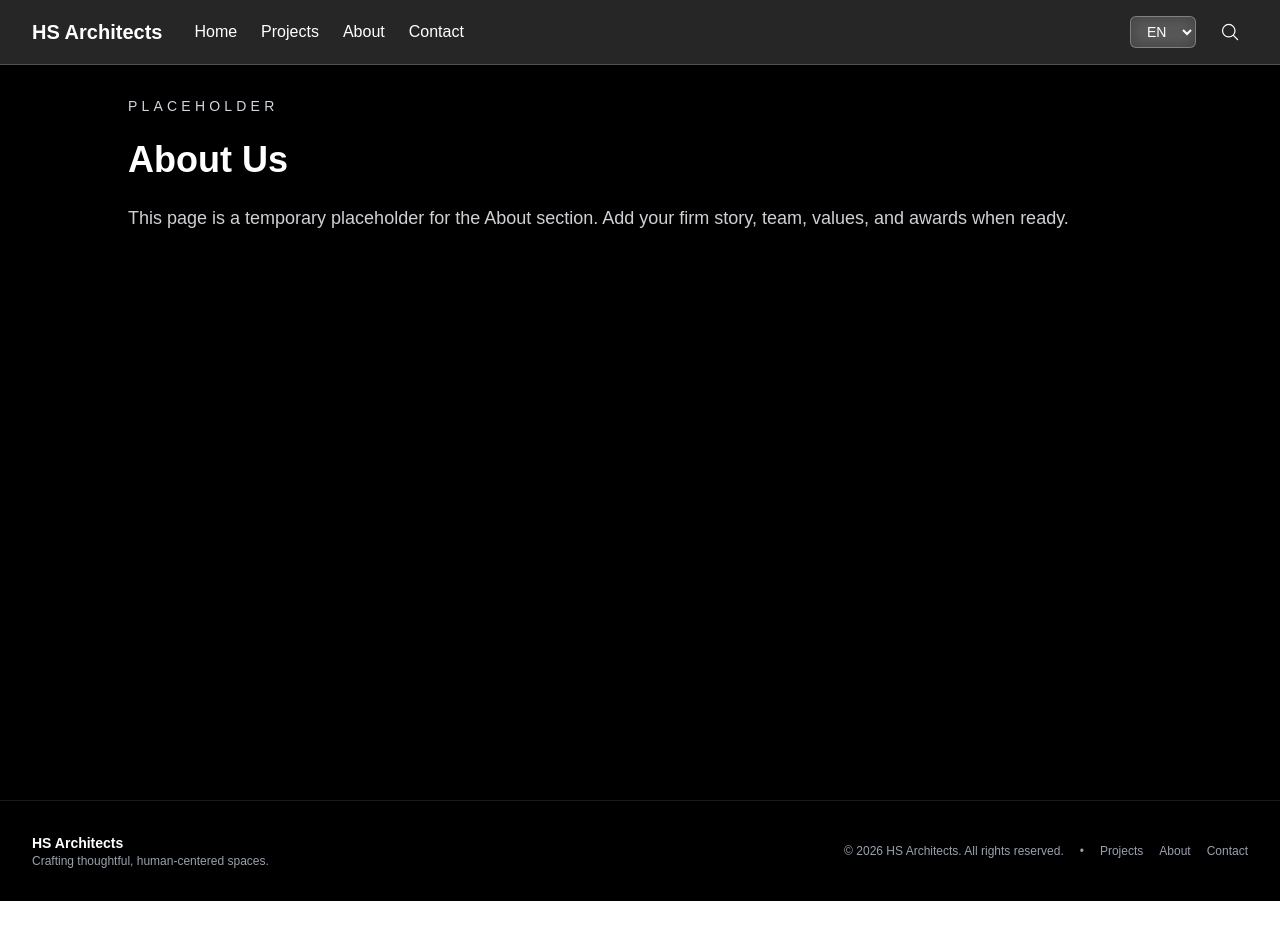
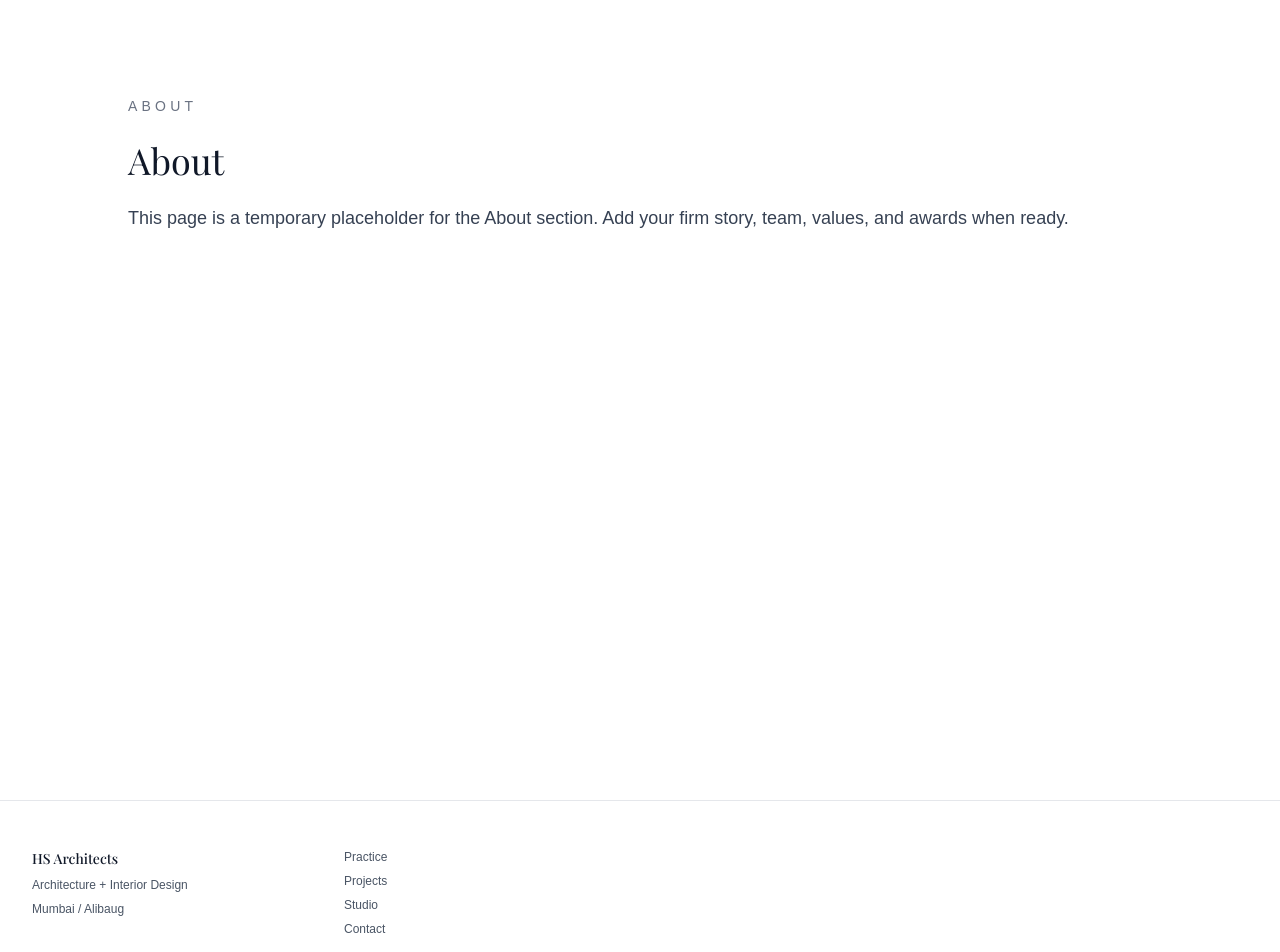
Before and after one commit to lisbangonsalves/hs-architects, a Next.js app: page /about in a window 1280 px wide. Shown: the top 952 px of the page. Before the commit the page ends 901 px from the top, so only its background shows below. Built offline with nearby package versions, Linux system fonts and the light colour scheme.

Commit message:
home page version 1

```diff
--- a/app/about/page.js
+++ b/app/about/page.js
@@ -8,13 +8,13 @@ export default function AboutPage() {
   return (
     <>
       <Navbar />
-      <main className="min-h-screen bg-black text-white pt-24 px-6 lg:px-12">
+      <main className="min-h-screen bg-white text-gray-900 pt-24 px-6 lg:px-12">
       <div className="max-w-5xl mx-auto space-y-6">
-        <p className="uppercase tracking-[0.3em] text-sm text-gray-300">
-          Placeholder
+        <p className="uppercase tracking-[0.3em] text-sm text-gray-500">
+          About
         </p>
-        <h1 className="text-4xl font-bold">About Us</h1>
-        <p className="text-lg text-gray-200/90">
+        <h1 className="text-4xl font-serif">About</h1>
+        <p className="text-lg text-gray-700">
           This page is a temporary placeholder for the About section.
           Add your firm story, team, values, and awards when ready.
         </p>
--- a/app/components/Footer.js
+++ b/app/components/Footer.js
@@ -1,29 +1,60 @@
 "use client";
+
+import Link from "next/link";
 
 export default function Footer() {
   const year = new Date().getFullYear();
 
   return (
-    <footer className="border-t border-white/10 bg-black/90 text-gray-300">
-      <div className="max-w-7xl mx-auto px-4 sm:px-6 lg:px-8 py-8 flex flex-col md:flex-row items-center justify-between gap-4">
-        <div className="text-sm">
-          <p className="font-semibold text-white">HS Architects</p>
-          <p className="text-gray-400 text-xs">
-            Crafting thoughtful, human-centered spaces.
+    <footer className="bg-white border-t border-gray-200 text-gray-700">
+      <div className="max-w-7xl mx-auto px-4 sm:px-6 lg:px-8 py-12">
+        <div className="grid grid-cols-1 md:grid-cols-2 lg:grid-cols-4 gap-8 mb-8">
+          {/* Studio Info */}
+          <div className="space-y-2">
+            <p
+              className="text-sm font-medium text-gray-900"
+              style={{ fontFamily: "var(--font-serif), serif" }}
+            >
+              HS Architects
+            </p>
+            <p className="text-xs text-gray-600">Architecture + Interior Design</p>
+            <p className="text-xs text-gray-600">Mumbai / Alibaug</p>
+          </div>
+
+          {/* Navigation Links */}
+          <div className="space-y-2">
+            <Link
+              href="/practice"
+              className="block text-xs text-gray-600 hover:text-gray-900 transition-colors"
+            >
+              Practice
+            </Link>
+            <Link
+              href="/projects"
+              className="block text-xs text-gray-600 hover:text-gray-900 transition-colors"
+            >
+              Projects
+            </Link>
+            <Link
+              href="/studio"
+              className="block text-xs text-gray-600 hover:text-gray-900 transition-colors"
+            >
+              Studio
+            </Link>
+            <Link
+              href="/contact"
+              className="block text-xs text-gray-600 hover:text-gray-900 transition-colors"
+            >
+              Contact
+            </Link>
+          </div>
+        </div>
+
+        {/* Copyright */}
+        <div className="pt-8 border-t border-gray-200">
+          <p className="text-xs text-gray-500">
+            © {year} HS Architects. All rights reserved.
           </p>
-        </div>
-        <div className="flex flex-wrap items-center gap-4 text-xs text-gray-400">
-          <span>© {year} HS Architects. All rights reserved.</span>
-          <span className="hidden md:inline">•</span>
-          <a href="/projects" className="hover:text-white transition-colors">
-            Projects
-          </a>
-          <a href="/about" className="hover:text-white transition-colors">
-            About
-          </a>
-          <a href="/contact" className="hover:text-white transition-colors">
-            Contact
-          </a>
         </div>
       </div>
     </footer>
--- a/app/components/Navbar.js
+++ b/app/components/Navbar.js
@@ -1,174 +1,96 @@
 "use client";
 
 import Link from "next/link";
-import { useState } from "react";
+import { useState, useEffect } from "react";
+import { usePathname } from "next/navigation";
 
 export default function Navbar() {
-  const [hoveredItem, setHoveredItem] = useState(null);
+  const [isScrolled, setIsScrolled] = useState(false);
+  const [isMobileMenuOpen, setIsMobileMenuOpen] = useState(false);
+  const pathname = usePathname();
 
-  const menuItems = {
-    projects: [
-      { label: "Residential", href: "/projects/residential" },
-      { label: "Commercial", href: "/projects/commercial" },
-      { label: "Industrial", href: "/projects/industrial" },
-      { label: "Hospitality", href: "/projects/hospitality" },
-      { label: "Healthcare", href: "/projects/healthcare" },
-      { label: "Educational", href: "/projects/educational" },
-      { label: "Mixed Use", href: "/projects/mixed-use" },
-      { label: "Cultural", href: "/projects/cultural" },
-      { label: "All Projects", href: "/projects" },
-    ],
-    about: [
-      { label: "Our Story", href: "/about/story" },
-      { label: "Team", href: "/about/team" },
-      { label: "Awards", href: "/about/awards" },
-      { label: "Careers", href: "/about/careers" },
-      { label: "Press", href: "/about/press" },
-      { label: "Sustainability", href: "/about/sustainability" },
-    ],
-    contact: [
-      { label: "Office Locations", href: "/contact/locations" },
-      { label: "Email Us", href: "/contact/email" },
-      { label: "Phone", href: "/contact/phone" },
-      { label: "Request Quote", href: "/contact/quote" },
-      { label: "Newsletter", href: "/contact/newsletter" },
-    ],
+  useEffect(() => {
+    const handleScroll = () => {
+      setIsScrolled(window.scrollY > 20);
     };
 
-  const getColumns = (items) => {
-    const itemsPerColumn = Math.ceil(items.length / 3);
-    return [
-      items.slice(0, itemsPerColumn),
-      items.slice(itemsPerColumn, itemsPerColumn * 2),
-      items.slice(itemsPerColumn * 2),
+    // Check initial scroll position
+    handleScroll();
+
+    window.addEventListener("scroll", handleScroll);
+    return () => window.removeEventListener("scroll", handleScroll);
+  }, []);
+
+  const menuItems = [
+    { label: "Practice", href: "/practice" },
+    { label: "Projects", href: "/projects" },
+    { label: "Studio", href: "/studio" },
+    { label: "Contact", href: "/contact" },
   ];
+
+  const getLinkClassName = (isActive) => {
+    const baseClasses = "text-sm tracking-wider transition-opacity hover:opacity-60";
+    if (!isScrolled) {
+      return `${baseClasses} text-white ${isActive ? "opacity-100" : "opacity-90"}`;
+    } else {
+      return `${baseClasses} ${isActive ? "text-gray-900 opacity-100" : "text-gray-700 opacity-90"}`;
+    }
   };
 
   return (
     <>
-      <nav className="fixed top-0 left-0 w-full z-50 backdrop-blur-md bg-white/15 border-b border-white/20 text-white">
+      <nav
+        className={`fixed top-0 left-0 w-full z-50 transition-all duration-300 ${
+          isScrolled
+            ? "bg-[#fafafa] border-b border-gray-200"
+            : "bg-transparent border-b border-transparent"
+        }`}
+      >
         <div className="max-w-7xl mx-auto px-4 sm:px-6 lg:px-8">
-          <div className="flex justify-between items-center h-16">
-            {/* Left side: Logo + Navigation links */}
-            <div className="flex items-center space-x-8">
-              <Link href="/" className="text-xl font-semibold text-white hover:text-gray-200 transition">
+          <div className="flex justify-between items-center py-4 sm:py-6">
+            {/* Logo - Serif font */}
+            <Link
+              href="/"
+              className={`text-lg sm:text-xl hover:opacity-70 transition-opacity ${
+                isScrolled ? "text-gray-800" : "text-white"
+              }`}
+              style={{ fontFamily: "var(--font-serif), serif" }}
+              onClick={() => setIsMobileMenuOpen(false)}
+            >
               HS Architects
             </Link>
-              <div className="flex items-center space-x-6">
+
+            {/* Desktop Navigation links - Hidden on mobile */}
+            <div className="hidden md:flex items-center space-x-6 lg:space-x-8">
+              {menuItems.map((item) => {
+                const isActive = pathname === item.href;
+                return (
                   <Link
-                  href="/"
-                  className="text-white hover:text-gray-200 transition-colors"
+                    key={item.href}
+                    href={item.href}
+                    className={getLinkClassName(isActive)}
+                    style={{ fontFamily: "system-ui, -apple-system, sans-serif" }}
                   >
-                  Home
+                    {item.label}
                   </Link>
-
-                {/* Projects Dropdown */}
-                <div
-                  className="relative"
-                  onMouseEnter={() => setHoveredItem("projects")}
-                  onMouseLeave={() => setHoveredItem(null)}
-                >
-                  <Link
-                    href="/projects"
-                    className="text-white hover:text-gray-200 transition-colors flex items-center relative"
-                  >
-                    Projects
-                    {hoveredItem === "projects" && (
-                      <span className="absolute bottom-0 left-0 w-full h-0.5 bg-white"></span>
-                    )}
-                  </Link>
+                );
+              })}
             </div>
 
-                {/* About Dropdown */}
-                <div
-                  className="relative"
-                  onMouseEnter={() => setHoveredItem("about")}
-                  onMouseLeave={() => setHoveredItem(null)}
+            {/* Mobile menu button */}
+            <button
+              onClick={() => setIsMobileMenuOpen(!isMobileMenuOpen)}
+              className={`md:hidden p-2 transition-opacity hover:opacity-60 ${
+                isScrolled ? "text-gray-800" : "text-white"
+              }`}
+              aria-label="Toggle menu"
             >
-                  <Link
-                    href="/about"
-                    className="text-white hover:text-gray-200 transition-colors flex items-center relative"
-                  >
-                    About
-                    {hoveredItem === "about" && (
-                      <span className="absolute bottom-0 left-0 w-full h-0.5 bg-white"></span>
-                    )}
-                  </Link>
-                </div>
-
-                {/* Contact Dropdown */}
-                <div
-                  className="relative"
-                  onMouseEnter={() => setHoveredItem("contact")}
-                  onMouseLeave={() => setHoveredItem(null)}
-                >
-                  <Link
-                    href="/contact"
-                    className="text-white hover:text-gray-200 transition-colors flex items-center relative"
-                  >
-                    Contact
-                    {hoveredItem === "contact" && (
-                      <span className="absolute bottom-0 left-0 w-full h-0.5 bg-white"></span>
-                    )}
-                  </Link>
-                </div>
-              </div>
-            </div>
-
-            {/* Right side: Language + Search */}
-            <div className="flex items-center space-x-4">
-              {/* Language Selector */}
-              <select className="text-white bg-white/10 border border-white/30 rounded-md px-3 py-1.5 text-sm focus:outline-none focus:ring-2 focus:ring-white/60 cursor-pointer backdrop-blur-sm">
-                <option value="en">EN</option>
-                <option value="es">ES</option>
-                <option value="fr">FR</option>
-              </select>
-
-              {/* Search Icon */}
-              <button
-                className="text-white hover:text-gray-200 transition-colors p-2"
-                aria-label="Search"
-              >
+              {isMobileMenuOpen ? (
                 <svg
                   xmlns="http://www.w3.org/2000/svg"
                   fill="none"
                   viewBox="0 0 24 24"
                   strokeWidth={1.5}
-                  stroke="currentColor"
-                  className="w-5 h-5"
-                >
-                  <path
-                    strokeLinecap="round"
-                    strokeLinejoin="round"
-                    d="m21 21-5.197-5.197m0 0A7.5 7.5 0 1 0 5.196 5.196a7.5 7.5 0 0 0 10.607 10.607Z"
-                  />
-                </svg>
-              </button>
-            </div>
-          </div>
-        </div>
-      </nav>
-
-      {/* Full-screen overlay menu */}
-      {hoveredItem && (
-        <div
-          className="fixed inset-0 z-40 bg-black/80 backdrop-blur-sm animate-fade-in"
-          onMouseEnter={() => setHoveredItem(hoveredItem)}
-          onMouseLeave={() => setHoveredItem(null)}
-        >
-          <div className="h-full w-full flex flex-col">
-            {/* Close button */}
-            <div className="flex justify-end p-6">
-              <button
-                onClick={() => setHoveredItem(null)}
-                className="text-white hover:text-gray-300 transition-colors p-2"
-                aria-label="Close menu"
-              >
-                <svg
-                  xmlns="http://www.w3.org/2000/svg"
-                  fill="none"
-                  viewBox="0 0 24 24"
-                  strokeWidth={2}
                   stroke="currentColor"
                   className="w-6 h-6"
                 >
@@ -178,33 +100,58 @@ export default function Navbar() {
                     d="M6 18L18 6M6 6l12 12"
                   />
                 </svg>
+              ) : (
+                <svg
+                  xmlns="http://www.w3.org/2000/svg"
+                  fill="none"
+                  viewBox="0 0 24 24"
+                  strokeWidth={1.5}
+                  stroke="currentColor"
+                  className="w-6 h-6"
+                >
+                  <path
+                    strokeLinecap="round"
+                    strokeLinejoin="round"
+                    d="M3.75 6.75h16.5M3.75 12h16.5m-16.5 5.25h16.5"
+                  />
+                </svg>
+              )}
             </button>
           </div>
+        </div>
+      </nav>
 
-            {/* Menu content */}
-            <div className="flex-1 flex items-center justify-center px-8 pb-20">
-              <div className="max-w-6xl w-full">
-                <div className="grid grid-cols-1 md:grid-cols-3 gap-12">
-                  {getColumns(menuItems[hoveredItem]).map((column, colIndex) => (
-                    <div key={colIndex} className="space-y-4">
-                      {column.map((item, index) => (
+      {/* Mobile menu overlay */}
+      {isMobileMenuOpen && (
+        <div
+          className={`fixed inset-0 z-40 md:hidden transition-all duration-300 ${
+            isScrolled ? "bg-[#fafafa]" : "bg-black/95"
+          }`}
+          onClick={() => setIsMobileMenuOpen(false)}
+        >
+          <div className="flex flex-col h-full pt-20 px-6">
+            {menuItems.map((item) => {
+              const isActive = pathname === item.href;
+              return (
                 <Link
-                          key={index}
+                  key={item.href}
                   href={item.href}
-                          onClick={() => setHoveredItem(null)}
-                          className="block text-white text-lg hover:text-gray-300 transition-colors py-2 animate-slide-in-up"
-                          style={{
-                            animationDelay: `${index * 0.05}s`,
-                          }}
+                  onClick={() => setIsMobileMenuOpen(false)}
+                  className={`py-4 text-lg tracking-wider transition-opacity hover:opacity-60 border-b border-gray-200 ${
+                    isScrolled
+                      ? isActive
+                        ? "text-gray-900 opacity-100"
+                        : "text-gray-700 opacity-90"
+                      : isActive
+                        ? "text-white opacity-100"
+                        : "text-white opacity-90"
+                  }`}
+                  style={{ fontFamily: "system-ui, -apple-system, sans-serif" }}
                 >
                   {item.label}
                 </Link>
-                      ))}
-                    </div>
-                  ))}
-                </div>
-              </div>
-            </div>
+              );
+            })}
           </div>
         </div>
       )}
--- a/app/contact/page.js
+++ b/app/contact/page.js
@@ -8,13 +8,13 @@ export default function ContactPage() {
   return (
     <>
       <Navbar />
-      <main className="min-h-screen bg-black text-white pt-24 px-6 lg:px-12">
+      <main className="min-h-screen bg-white text-gray-900 pt-24 px-6 lg:px-12">
       <div className="max-w-5xl mx-auto space-y-6">
-        <p className="uppercase tracking-[0.3em] text-sm text-gray-300">
-          Placeholder
+        <p className="uppercase tracking-[0.3em] text-sm text-gray-500">
+          Contact
         </p>
-        <h1 className="text-4xl font-bold">Contact</h1>
-        <p className="text-lg text-gray-200/90">
+        <h1 className="text-4xl font-serif">Contact</h1>
+        <p className="text-lg text-gray-700">
           This page is a temporary placeholder for the Contact section.
           Add office locations, contact details, and a form when ready.
         </p>
--- a/app/layout.js
+++ b/app/layout.js
@@ -1,4 +1,4 @@
-import { Geist, Geist_Mono } from "next/font/google";
+import { Geist, Geist_Mono, Playfair_Display } from "next/font/google";
 import "./globals.css";
 import Footer from "./components/Footer";
 
@@ -12,6 +12,12 @@ const geistMono = Geist_Mono({
   subsets: ["latin"],
 });
 
+const playfairDisplay = Playfair_Display({
+  variable: "--font-serif",
+  subsets: ["latin"],
+  weight: ["400", "500", "600", "700"],
+});
+
 export const metadata = {
   title: "HS Architects",
   description: "HS Architects - Your trusted partner in architectural design and construction",
@@ -21,9 +27,9 @@ export default function RootLayout({ children }) {
   return (
     <html lang="en">
       <body
-        className={`${geistSans.variable} ${geistMono.variable} antialiased`}
+        className={`${geistSans.variable} ${geistMono.variable} ${playfairDisplay.variable} antialiased`}
       >
-        <div className="flex min-h-screen flex-col bg-black">
+        <div className="flex min-h-screen flex-col bg-white">
           <div className="flex-1">{children}</div>
           <Footer />
         </div>
--- /dev/null
+++ b/app/practice/page.js
@@ -0,0 +1,24 @@
+import Navbar from "../components/Navbar";
+
+export const metadata = {
+  title: "Practice | HS Architects",
+};
+
+export default function PracticePage() {
+  return (
+    <>
+      <Navbar />
+      <main className="min-h-screen bg-white text-gray-900 pt-24 px-6 lg:px-12">
+        <div className="max-w-5xl mx-auto space-y-6">
+          <p className="uppercase tracking-[0.3em] text-sm text-gray-500">
+            Practice
+          </p>
+          <h1 className="text-4xl font-serif">Practice</h1>
+          <p className="text-lg text-gray-700">
+            This page is a temporary placeholder for the Practice section.
+          </p>
+        </div>
+      </main>
+    </>
+  );
+}
--- a/app/projects/page.js
+++ b/app/projects/page.js
@@ -8,13 +8,13 @@ export default function ProjectsPage() {
   return (
     <>
       <Navbar />
-      <main className="min-h-screen bg-black text-white pt-24 px-6 lg:px-12">
+      <main className="min-h-screen bg-white text-gray-900 pt-24 px-6 lg:px-12">
       <div className="max-w-5xl mx-auto space-y-6">
-        <p className="uppercase tracking-[0.3em] text-sm text-gray-300">
-          Placeholder
+        <p className="uppercase tracking-[0.3em] text-sm text-gray-500">
+          Projects
         </p>
-        <h1 className="text-4xl font-bold">Projects</h1>
-        <p className="text-lg text-gray-200/90">
+        <h1 className="text-4xl font-serif">Projects</h1>
+        <p className="text-lg text-gray-700">
           This page is a temporary placeholder for the Projects section.
           Replace with real project listings and filters when ready.
         </p>
--- /dev/null
+++ b/app/studio/page.js
@@ -0,0 +1,24 @@
+import Navbar from "../components/Navbar";
+
+export const metadata = {
+  title: "Studio | HS Architects",
+};
+
+export default function StudioPage() {
+  return (
+    <>
+      <Navbar />
+      <main className="min-h-screen bg-white text-gray-900 pt-24 px-6 lg:px-12">
+        <div className="max-w-5xl mx-auto space-y-6">
+          <p className="uppercase tracking-[0.3em] text-sm text-gray-500">
+            Studio
+          </p>
+          <h1 className="text-4xl font-serif">Studio</h1>
+          <p className="text-lg text-gray-700">
+            This page is a temporary placeholder for the Studio section.
+          </p>
+        </div>
+      </main>
+    </>
+  );
+}
```
Also changed, not shown: app/page.js (+112 -47 lines). Lines whose indentation alone changed are shown as unchanged.
